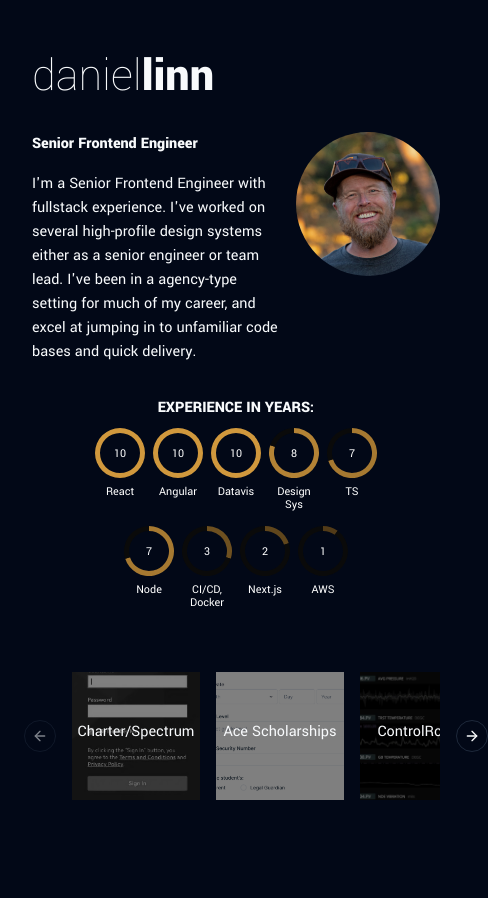
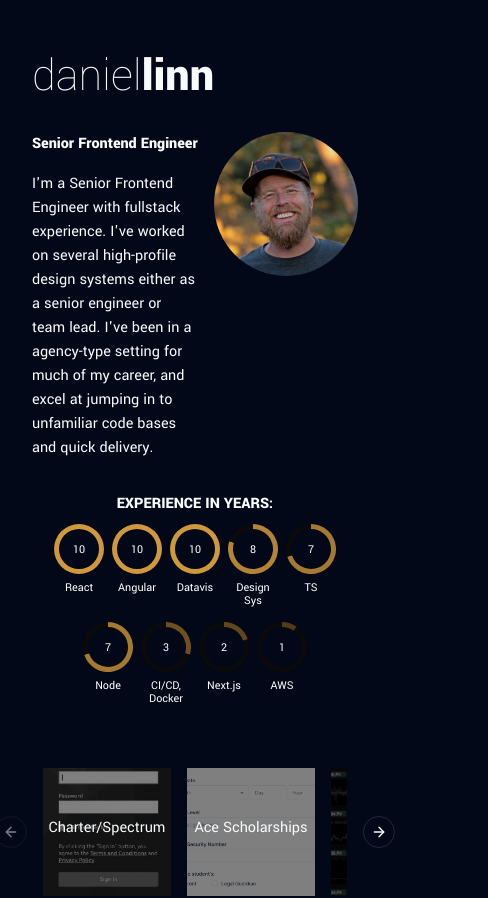
Before and after one commit to dmlinn/portfolio, a Next.js app: page /home in a window 390 px wide. Shown: the top 898 px of the page, 488 px wide, since content can reach past the window. Built offline with nearby package versions, Linux system fonts and the light colour scheme.

Commit message:
responsive

```diff
--- a/src/app/components/carousel.tsx
+++ b/src/app/components/carousel.tsx
@@ -75,9 +75,8 @@ export default function DlCarousel() {
           align: "start",
           slidesToScroll: 2,
         }}
-        className="ml-10"
       >
-        <CarouselContent className="max-w-sm md:max-w-lg lg:max-w-lg">
+        <CarouselContent className="max-w-[20rem] md:max-w-lg lg:max-w-xl">
           {carouselItems.map((item, index) => (
             <CarouselItem key={index} className="object-cover h-32 text-center basis-1/1 lg:basis-1/5">
               <ConditionalLink href={item.link}>
--- a/src/app/home/page.tsx
+++ b/src/app/home/page.tsx
@@ -3,7 +3,7 @@ import RefineGPSLocationComponent from "@/app/components/gps";
 
 export default function Home() {
   return (
-    <div className="w-full">
+    <div className="w-full flex align-center justify-center">
       <DlCarousel />
     </div>
   );
--- a/src/app/layout.tsx
+++ b/src/app/layout.tsx
@@ -57,9 +57,8 @@ export default function RootLayout({
                 {children}
               </div>
 
-                <div className="flex flex-row gap-10 mt-14">
-                  <code className="text-xs">
-
+              <div className="flex flex-row gap-10 mt-14 width-full">
+                <code className="text-xs w-1/2">
                   - Site meta -
                   <ul>
                     <li>Framework: Next.js (typescript)</li>
@@ -70,8 +69,8 @@ export default function RootLayout({
                     <li>Repository: GitHub</li>
                   </ul>
                 </code>
-                  <code className="text-xs">
 
+                <code className="text-xs w-1/2">
                   - Engineer data -
                   <ul>
                     <li>Contact: <a href="mailto:dmlinn@gmail.com">{"<dmlinn@gmail.com>"}</a></li>
@@ -84,7 +83,6 @@ export default function RootLayout({
                   </ul>
                 </code>
               </div>
-
             </div>
           </main>
         </div>
```
Lines whose indentation alone changed are shown as unchanged.
